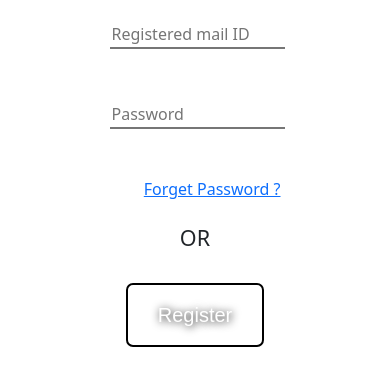
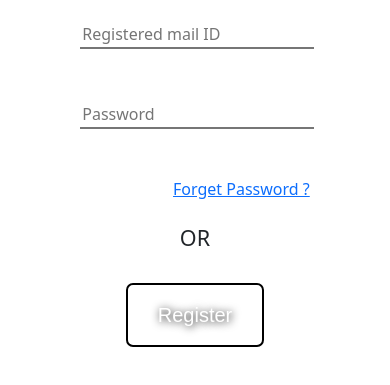
Before and after one commit to Harish23S/harish.github.io, a plain HTML site: page index.html in a window 390 px wide. Shown: the part 189-574 px from the top of the page. Drawn offline with nearby package versions, Linux system fonts and the light colour scheme; a web font is replaced by a local one.

Commit message:
Update style.css

```diff
--- a/style.css
+++ b/style.css
@@ -5,7 +5,7 @@ body{
 
 .input{
 	margin: 0 auto;
-	width: 50%;
+	width: 40%;
 }
 
 .logo img{
@@ -14,7 +14,7 @@ body{
 }
 
 .link{
-	width: 50%;
+	width: 40%;
 	text-align: right;
 }
 
@@ -42,3 +42,41 @@ body{
   border: solid #000000 2px;
   text-decoration: none;
 }
+
+@media screen and (max-width: 840px)
+{
+	.link{
+	width: 55%;
+	text-align: right;
+	}
+
+	.input{
+	margin: 0 auto;
+	width: 55%;
+	};
+}
+@media screen and (max-width: 620px)
+{
+	.link{
+	width: 65%;
+	text-align: right;
+	}
+
+	.input{
+	margin: 0 auto;
+	width: 65%;
+	};
+}
+
+@media screen and (max-width: 290px)
+{
+	.link{
+	width: 65%;
+	text-align: right;
+	}
+
+	.input{
+	margin: 0 auto;
+	width: 65%;
+	};
+}
```
